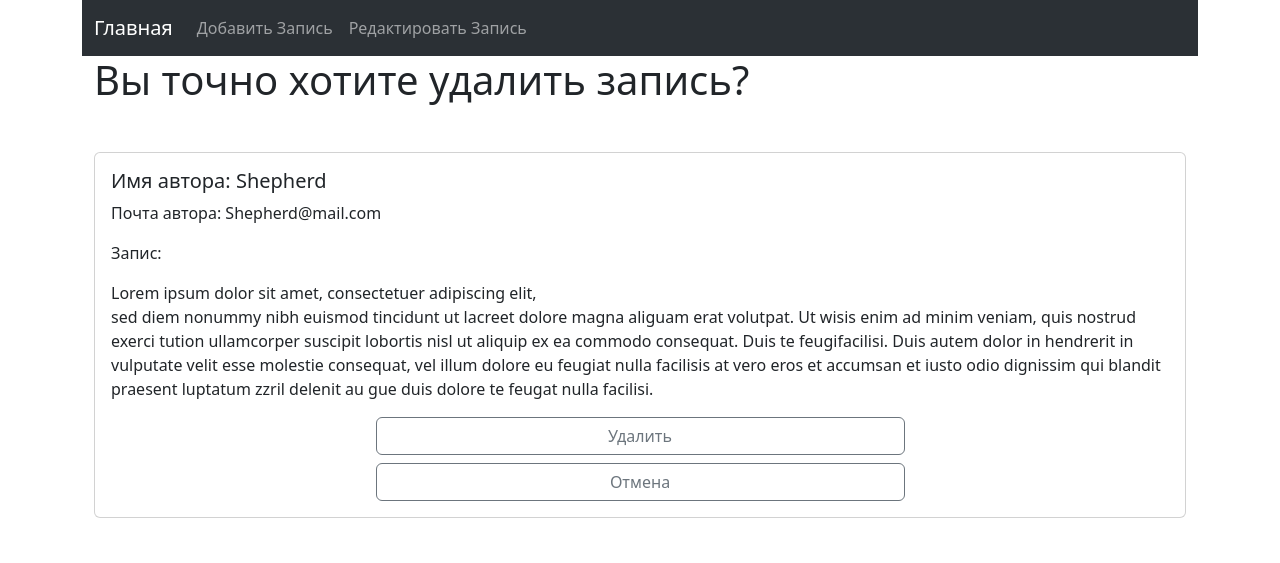
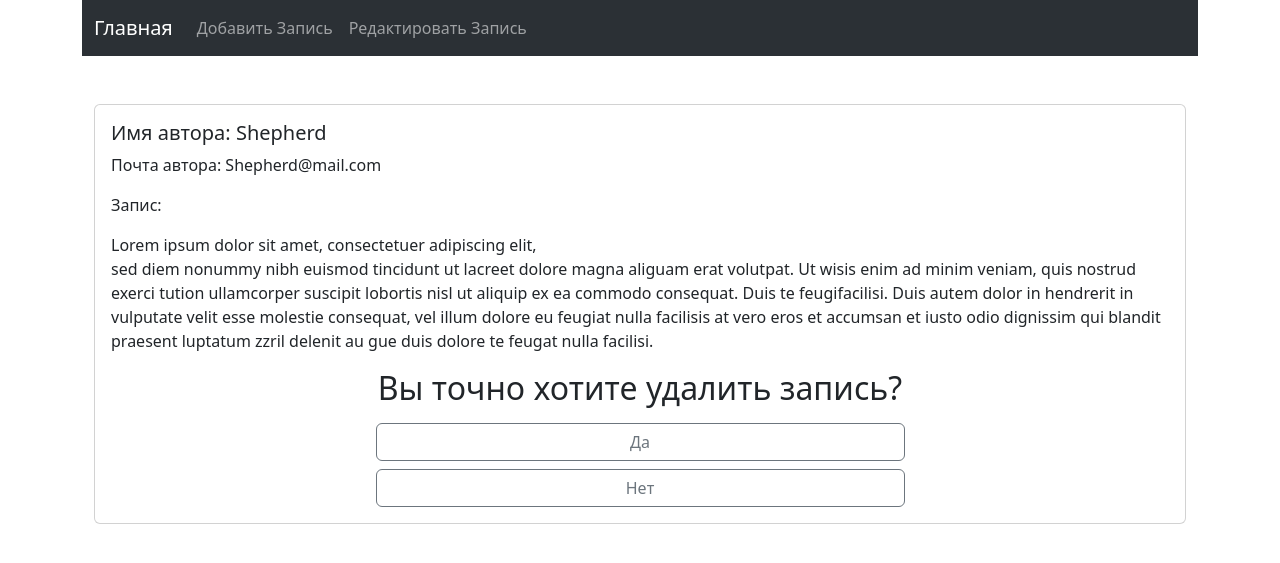
Before and after one commit to nurmuhamedbekinulu/control_work_7_nurmuhamed_bekinulu, a Django app: page /entry/1/delete/ in a window 1280 px wide. Shown: the top 563 px of the page. Run offline with Django 4.2, Linux system fonts and the light colour scheme; data comes from the database, SQL or seed files in the repository; some libraries are stand-ins or nearby versions.

Commit message:
редактирование файлов проверка на соответсвие PEP8

```diff
--- a/source/webapp/templates/base.html
+++ b/source/webapp/templates/base.html
@@ -37,7 +37,7 @@
       </div>
     </nav>
   </div>
-  <div class="container">
+  <div class="container mb-5">
     {% block content%}{% endblock %}
   </div>
 </body>
--- a/source/webapp/templates/entry_confirm_delete.html
+++ b/source/webapp/templates/entry_confirm_delete.html
@@ -5,7 +5,6 @@
 {% endblock %}
 {% block content%}
 <div class="container">
-    <h1>Вы точно хотите удалить запись?</h1>
     <div class="card mt-5">
         <div class="card-body">
             <h5 class="card-title">Имя автора: {{ entry.author_name }}</h5>
@@ -14,9 +13,10 @@
             <form action="{% url 'confirm_delete' entry.pk %}" method="post">
                 {% csrf_token %}
                 <div class="d-grid gap-2 col-6 mx-auto">
-                    <input type="submit" class="btn btn-outline-secondary" value="Удалить">
+                    <h2 class="text-center">Вы точно хотите удалить запись?</h2>
+                    <input type="submit" class="btn btn-outline-secondary" value="Да">
                     <button class="btn btn-outline-secondary btn-block btn_link_color"><a href="{% url 'index' %}"
-                            class="">Отмена</a></button>
+                            class="">Нет</a></button>
                 </div>
             </form>
         </div>
--- a/source/webapp/views/entries.py
+++ b/source/webapp/views/entries.py
@@ -45,7 +45,7 @@ def update_view(request, pk):
         if not request.POST.get('author_mailbox'):
             errors['author_mailbox'] = 'Поле с почтой обязательно к заполнению'
 
-        if not request.POST.get('author_name'):
+        if not request.POST.get('text'):
             errors['text'] = 'Поле с текстом записи обязательно к заполнению'
 
         entry.author_name = request.POST.get('author_name')
```
Also changed, not shown: source/webapp/forms.py (+0 -7 lines), source/webapp/templates/partial/entry_form.html (+5 -11 lines), source/static/css/style.css (line endings or trailing spaces).
